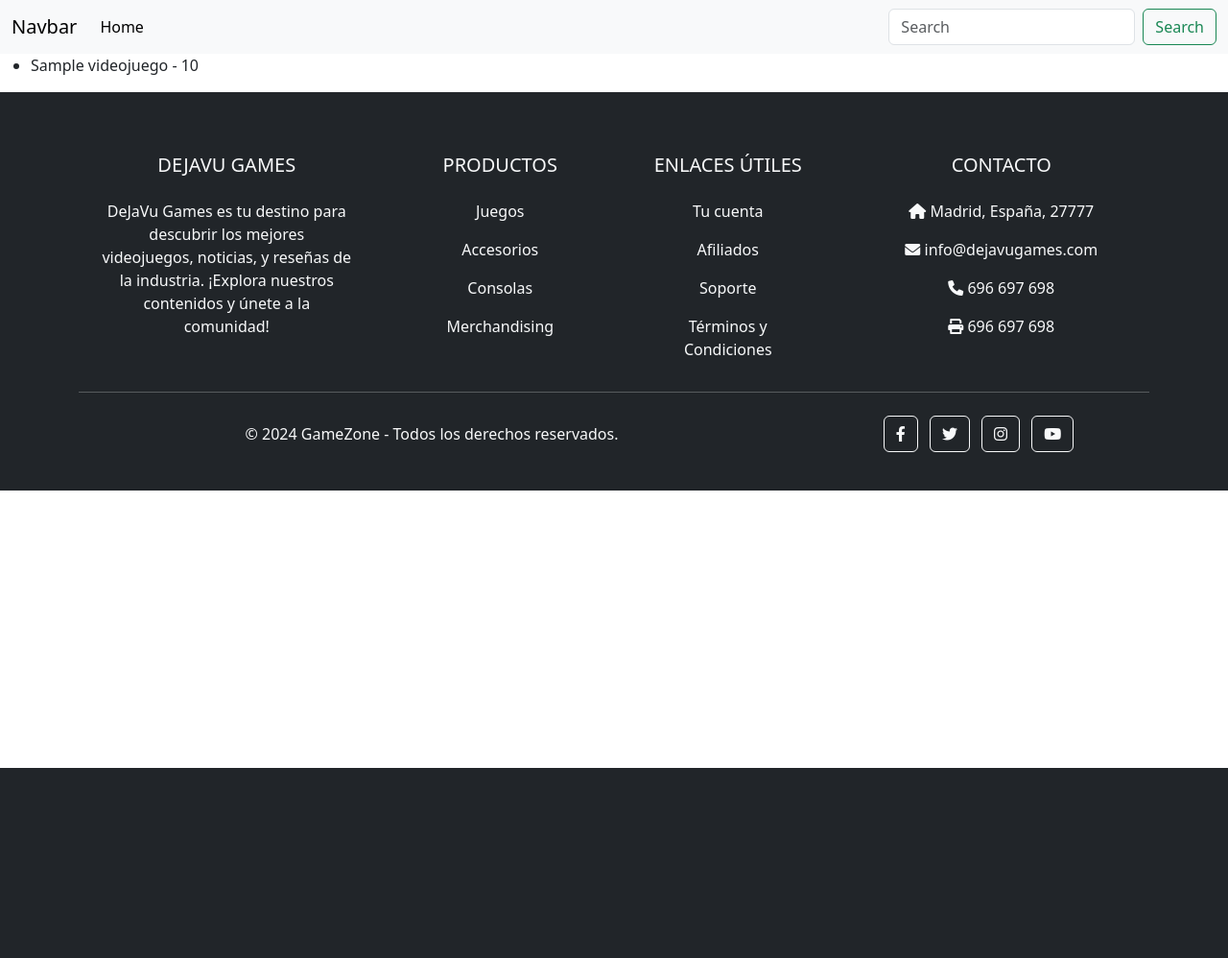
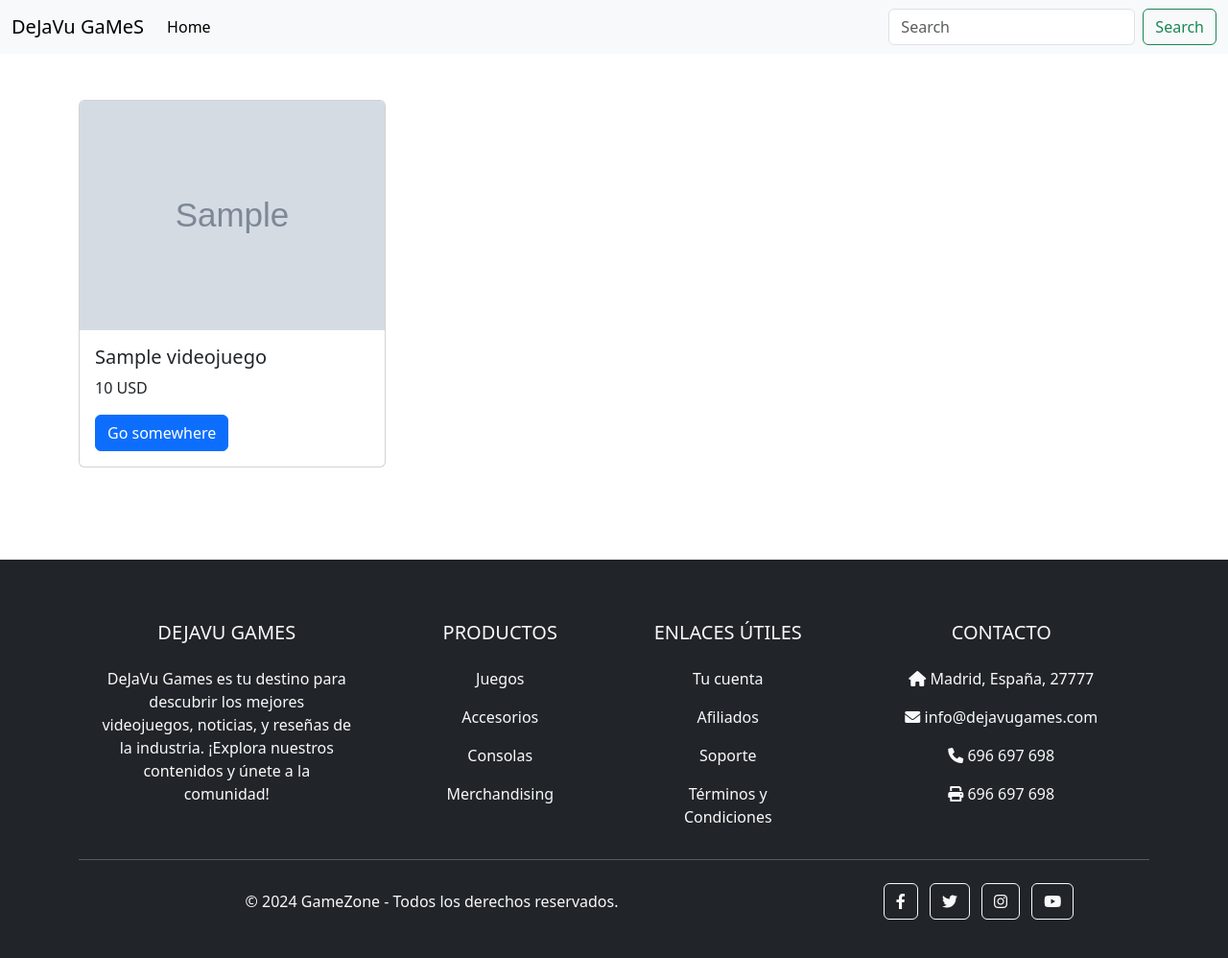
Before and after one commit to Angel-vr/Videojuegos-Python_flask, a Flask app: page / in a window 1280 px wide. Shown: the whole page at 96% size. Before the commit the page ends 800 px from the top, so only its background shows below. Run offline with Flask 3, Linux system fonts and the light colour scheme; tables that the repository leaves empty or names only in its code hold one stand-in row (values such as "Sample post"); grey boxes marked "Sample" are stand-in pictures.

Commit message:
index.html main base

```diff
--- a/app/__init__.py
+++ b/app/__init__.py
@@ -2,7 +2,9 @@ from flask import Flask
 from src.routes.videojuego_routes import videojuego_bp
 
 def create_app():
-    app = Flask(__name__, template_folder="../src/templates")  # Configura el folder de templates
+    app = Flask(__name__,
+                template_folder="../src/templates",
+                static_folder="../src/static")  # Configura el folder de templates y static
 
     # Importa y registra tus rutas
 
--- a/src/models/videojuego.py
+++ b/src/models/videojuego.py
@@ -10,7 +10,7 @@ class Videojuego:
         FROM `videojuegos`
         INNER JOIN `videojuegoimagenes` ON `videojuegos`.`idvideojuego` = `videojuegoimagenes`.`idvideojuego`
         LEFT JOIN `imagenes` ON `videojuegoimagenes`.`idimagen` = `imagenes`.`idimagen`
-        ORDER BY nomvideojuego ASC
+        WHERE `videojuegos`.`idvideojuego` BETWEEN 1 AND 6
         LIMIT 6
         """
 
--- a/src/templates/index.html
+++ b/src/templates/index.html
@@ -3,8 +3,9 @@
 {% block header %}
 <nav class="navbar navbar-expand-lg bg-light">
     <div class="container-fluid">
-      <a class="navbar-brand" href="#">Navbar</a>
-      <button class="navbar-toggler" type="button" data-bs-toggle="collapse" data-bs-target="#navbarTogglerDemo02" aria-controls="navbarTogglerDemo02" aria-expanded="false" aria-label="Toggle navigation">
+        <a class="navbar-brand" href="#">DeJaVu GaMeS</a>
+        <button class="navbar-toggler" type="button" data-bs-toggle="collapse" data-bs-target="#navbarTogglerDemo02"
+            aria-controls="navbarTogglerDemo02" aria-expanded="false" aria-label="Toggle navigation">
             <span class="navbar-toggler-icon"></span>
         </button>
         <div class="collapse navbar-collapse" id="navbarTogglerDemo02">
@@ -20,14 +21,31 @@
         </div>
     </div>
 </nav>
+
 {% endblock %}
 
 {% block main %}
-<ul>
+<div class="container mt-5 mb-5">
+    <div class="row g-4">
         {% for videojuego in videojuegos %}
-        <li>{{ videojuego.nomvideojuego }} - {{ videojuego['precio'] }}</li>
+        <div class="col-md-4 mb-4">
+                        <div class="card mb-4" style="width: 20rem;">
+                <img src="{{ videojuego.nomimagen }}" class="card-img-top" alt="nomvideojuego">
+
+                <div class="card-body">
+                    <h5 class="card-title">{{ videojuego.nomvideojuego }}</h5>
+                    <p class="card-price">{{ videojuego.precio }} USD</p>
+                    <a href="#" class="btn btn-primary">Go somewhere</a>
+                </div>
+            </div>
+        </div>
+
         {% endfor %}
-</ul>
+    </div>
+</div>
+
+
+
 {% endblock %}
 
 {% block footer %}
@@ -38,7 +56,8 @@
             <div class="col-md-3 col-lg-3 col-xl-3 mx-auto mt-3">
                 <h5 class="text-uppercase mb-4 font-weight-bold">DeJaVu Games</h5>
                 <p>
-                    DeJaVu Games es tu destino para descubrir los mejores videojuegos, noticias, y reseñas de la industria. ¡Explora nuestros contenidos y únete a la comunidad!
+                    DeJaVu Games es tu destino para descubrir los mejores videojuegos, noticias, y reseñas de la
+                    industria. ¡Explora nuestros contenidos y únete a la comunidad!
                 </p>
             </div>
             <!-- Sección de Enlaces -->
@@ -95,16 +114,20 @@
                 <div class="text-center text-md-right">
                     <ul class="list-unstyled list-inline">
                         <li class="list-inline-item">
-                            <a href="#" class="btn btn-outline-light btn-floating text-light"><i class="fab fa-facebook-f"></i></a>
+                            <a href="#" class="btn btn-outline-light btn-floating text-light"><i
+                                    class="fab fa-facebook-f"></i></a>
                         </li>
                         <li class="list-inline-item">
-                            <a href="#" class="btn btn-outline-light btn-floating text-light"><i class="fab fa-twitter"></i></a>
+                            <a href="#" class="btn btn-outline-light btn-floating text-light"><i
+                                    class="fab fa-twitter"></i></a>
                         </li>
                         <li class="list-inline-item">
-                            <a href="#" class="btn btn-outline-light btn-floating text-light"><i class="fab fa-instagram"></i></a>
+                            <a href="#" class="btn btn-outline-light btn-floating text-light"><i
+                                    class="fab fa-instagram"></i></a>
                         </li>
                         <li class="list-inline-item">
-                            <a href="#" class="btn btn-outline-light btn-floating text-light"><i class="fab fa-youtube"></i></a>
+                            <a href="#" class="btn btn-outline-light btn-floating text-light"><i
+                                    class="fab fa-youtube"></i></a>
                         </li>
                     </ul>
                 </div>
```
Also changed, not shown: src/static/images/games/default.jpg (added), src/static/images/games/elden ring.jpeg (added), src/static/images/games/gow.jpeg (added), src/static/images/games/hollow knight.jpeg (added), src/static/images/games/no-disponible.jpg (added), src/static/images/games/residentevil4.jpg (added), src/static/images/games/sifu.jpg (added), src/static/images/games/windjammers2.jpg (added). Lines whose indentation alone changed are shown as unchanged.
